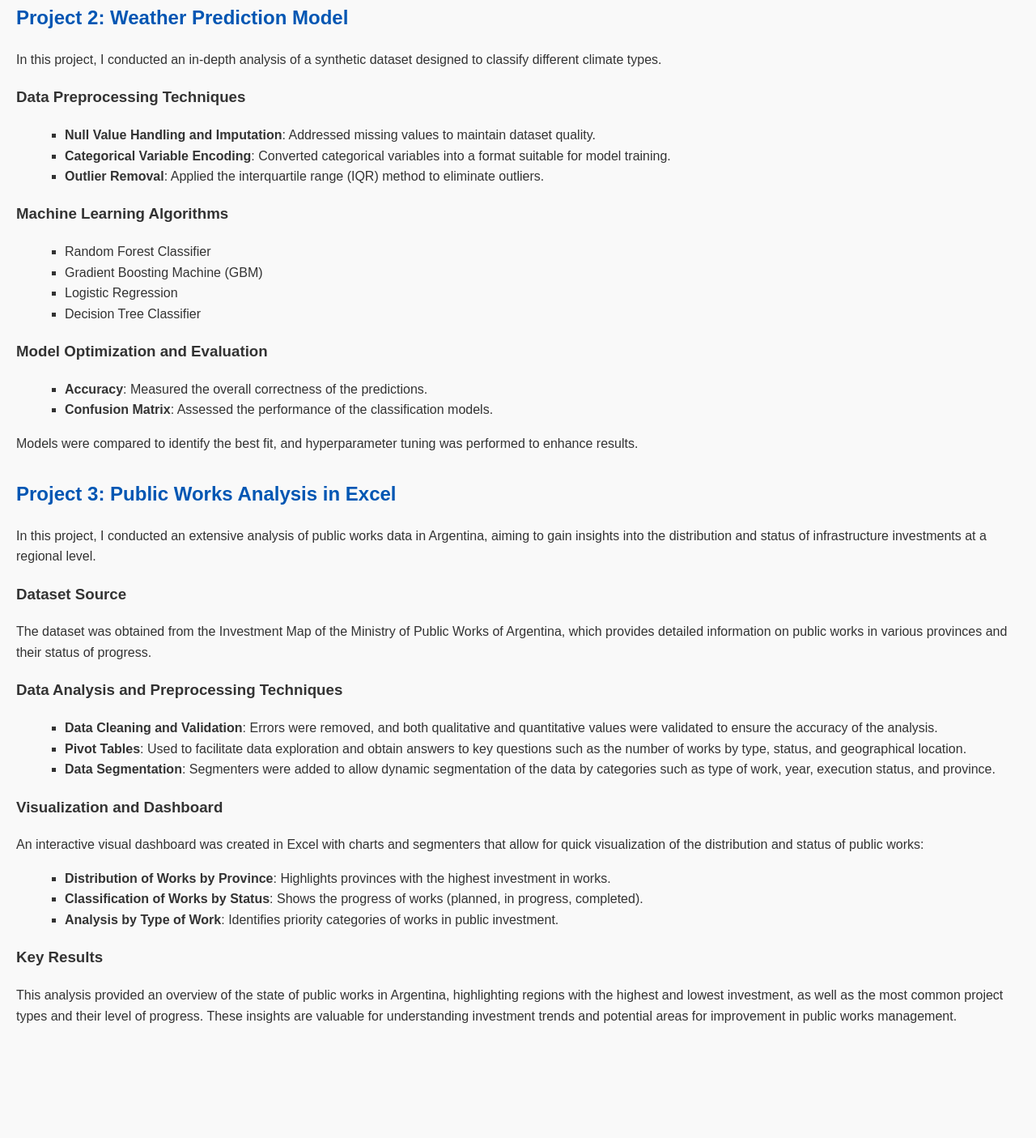
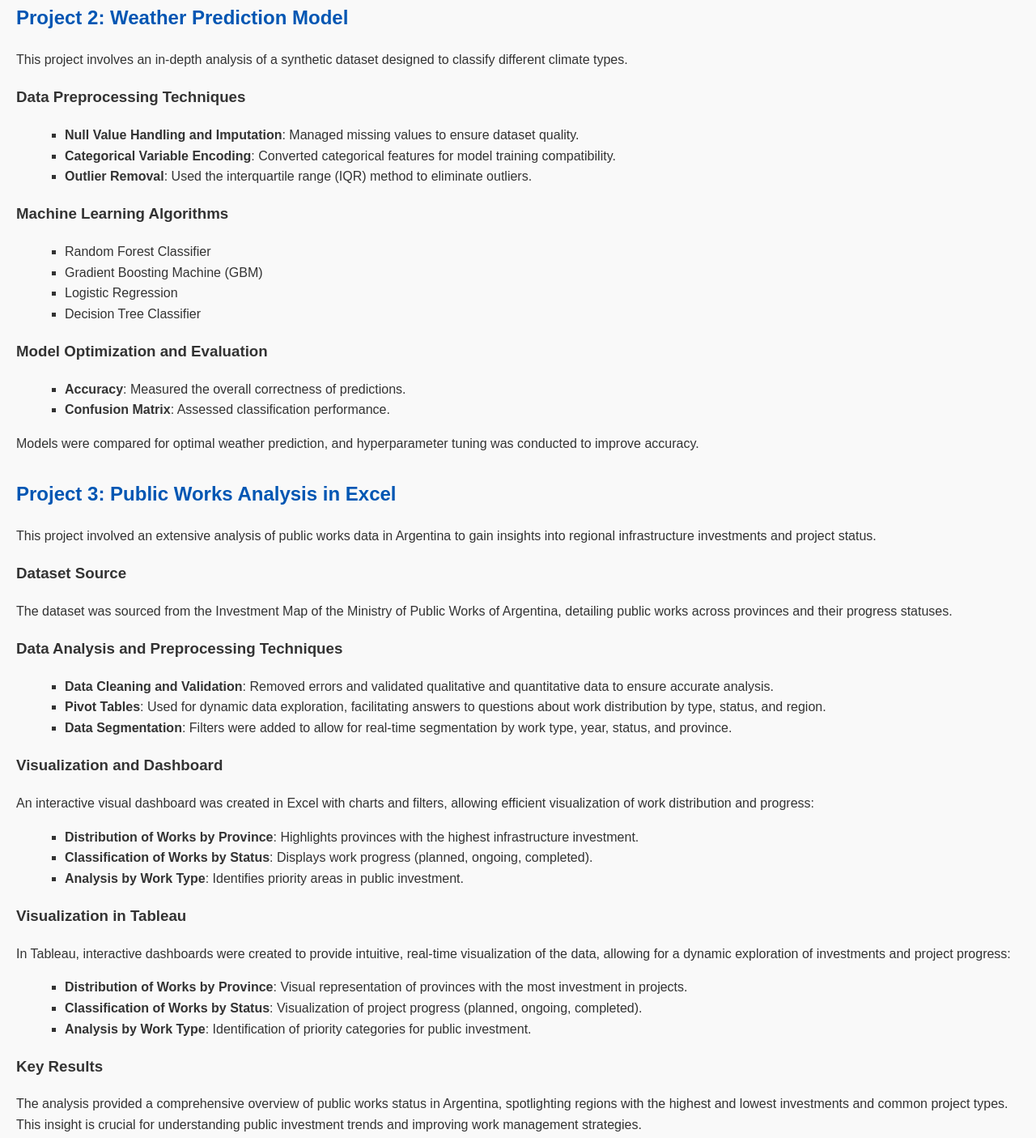
Before and after one commit to AlvarezLI/Portfolio_alvarezEN, a plain HTML site: page index.html in a window 1280 px wide. Shown: the part 581-1986 px from the top of the page at 81% size. Before the commit the page ends 1898 px from the top, so only its background shows below. Drawn offline with Linux system fonts and the light colour scheme.

Commit message:
Update index.html

```diff
--- a/index.html
+++ b/index.html
@@ -48,7 +48,7 @@
 
         <h3>Data Preprocessing Techniques</h3>
         <ul>
-            <li><strong>Null Value Checks</strong>: Ensured the integrity of the dataset by handling missing values appropriately.</li>
+            <li><strong>Null Value Checks</strong>: Ensured dataset integrity by managing missing values appropriately.</li>
             <li><strong>Categorical Variable Encoding</strong>: Transformed categorical features into numerical values for effective machine learning training.</li>
         </ul>
 
@@ -62,13 +62,13 @@
 
     <div class="project">
         <h2>Project 2: <a href="https://github.com/AlvarezLI/ProyectoDSII_ParteI" target="_blank">Weather Prediction Model</a></h2>
-        <p>In this project, I conducted an in-depth analysis of a synthetic dataset designed to classify different climate types.</p>
+        <p>This project involves an in-depth analysis of a synthetic dataset designed to classify different climate types.</p>
 
         <h3>Data Preprocessing Techniques</h3>
         <ul>
-            <li><strong>Null Value Handling and Imputation</strong>: Addressed missing values to maintain dataset quality.</li>
-            <li><strong>Categorical Variable Encoding</strong>: Converted categorical variables into a format suitable for model training.</li>
-            <li><strong>Outlier Removal</strong>: Applied the interquartile range (IQR) method to eliminate outliers.</li>
+            <li><strong>Null Value Handling and Imputation</strong>: Managed missing values to ensure dataset quality.</li>
+            <li><strong>Categorical Variable Encoding</strong>: Converted categorical features for model training compatibility.</li>
+            <li><strong>Outlier Removal</strong>: Used the interquartile range (IQR) method to eliminate outliers.</li>
         </ul>
 
         <h3>Machine Learning Algorithms</h3>
@@ -81,36 +81,44 @@
 
         <h3>Model Optimization and Evaluation</h3>
         <ul>
-            <li><strong>Accuracy</strong>: Measured the overall correctness of the predictions.</li>
-            <li><strong>Confusion Matrix</strong>: Assessed the performance of the classification models.</li>
+            <li><strong>Accuracy</strong>: Measured the overall correctness of predictions.</li>
+            <li><strong>Confusion Matrix</strong>: Assessed classification performance.</li>
         </ul>
-        <p>Models were compared to identify the best fit, and hyperparameter tuning was performed to enhance results.</p>
+        <p>Models were compared for optimal weather prediction, and hyperparameter tuning was conducted to improve accuracy.</p>
     </div>
 
     <div class="project">
         <h2>Project 3: <a href="https://github.com/AlvarezLI/Project_PublicWorks" target="_blank">Public Works Analysis in Excel</a></h2>
-        <p>In this project, I conducted an extensive analysis of public works data in Argentina, aiming to gain insights into the distribution and status of infrastructure investments at a regional level.</p>
+        <p>This project involved an extensive analysis of public works data in Argentina to gain insights into regional infrastructure investments and project status.</p>
 
         <h3>Dataset Source</h3>
-        <p>The dataset was obtained from the Investment Map of the Ministry of Public Works of Argentina, which provides detailed information on public works in various provinces and their status of progress.</p>
+        <p>The dataset was sourced from the Investment Map of the Ministry of Public Works of Argentina, detailing public works across provinces and their progress statuses.</p>
 
         <h3>Data Analysis and Preprocessing Techniques</h3>
         <ul>
-            <li><strong>Data Cleaning and Validation</strong>: Errors were removed, and both qualitative and quantitative values were validated to ensure the accuracy of the analysis.</li>
-            <li><strong>Pivot Tables</strong>: Used to facilitate data exploration and obtain answers to key questions such as the number of works by type, status, and geographical location.</li>
-            <li><strong>Data Segmentation</strong>: Segmenters were added to allow dynamic segmentation of the data by categories such as type of work, year, execution status, and province.</li>
+            <li><strong>Data Cleaning and Validation</strong>: Removed errors and validated qualitative and quantitative data to ensure accurate analysis.</li>
+            <li><strong>Pivot Tables</strong>: Used for dynamic data exploration, facilitating answers to questions about work distribution by type, status, and region.</li>
+            <li><strong>Data Segmentation</strong>: Filters were added to allow for real-time segmentation by work type, year, status, and province.</li>
         </ul>
 
         <h3>Visualization and Dashboard</h3>
-        <p>An interactive visual dashboard was created in Excel with charts and segmenters that allow for quick visualization of the distribution and status of public works:</p>
+        <p>An interactive visual dashboard was created in Excel with charts and filters, allowing efficient visualization of work distribution and progress:</p>
         <ul>
-            <li><strong>Distribution of Works by Province</strong>: Highlights provinces with the highest investment in works.</li>
-            <li><strong>Classification of Works by Status</strong>: Shows the progress of works (planned, in progress, completed).</li>
-            <li><strong>Analysis by Type of Work</strong>: Identifies priority categories of works in public investment.</li>
+            <li><strong>Distribution of Works by Province</strong>: Highlights provinces with the highest infrastructure investment.</li>
+            <li><strong>Classification of Works by Status</strong>: Displays work progress (planned, ongoing, completed).</li>
+            <li><strong>Analysis by Work Type</strong>: Identifies priority areas in public investment.</li>
+        </ul>
+
+        <h3>Visualization in Tableau</h3>
+        <p>In Tableau, interactive dashboards were created to provide intuitive, real-time visualization of the data, allowing for a dynamic exploration of investments and project progress:</p>
+        <ul>
+            <li><strong>Distribution of Works by Province</strong>: Visual representation of provinces with the most investment in projects.</li>
+            <li><strong>Classification of Works by Status</strong>: Visualization of project progress (planned, ongoing, completed).</li>
+            <li><strong>Analysis by Work Type</strong>: Identification of priority categories for public investment.</li>
         </ul>
 
         <h3>Key Results</h3>
-        <p>This analysis provided an overview of the state of public works in Argentina, highlighting regions with the highest and lowest investment, as well as the most common project types and their level of progress. These insights are valuable for understanding investment trends and potential areas for improvement in public works management.</p>
+        <p>The analysis provided a comprehensive overview of public works status in Argentina, spotlighting regions with the highest and lowest investments and common project types. This insight is crucial for understanding public investment trends and improving work management strategies.</p>
     </div>
 </body>
 </html>
```
